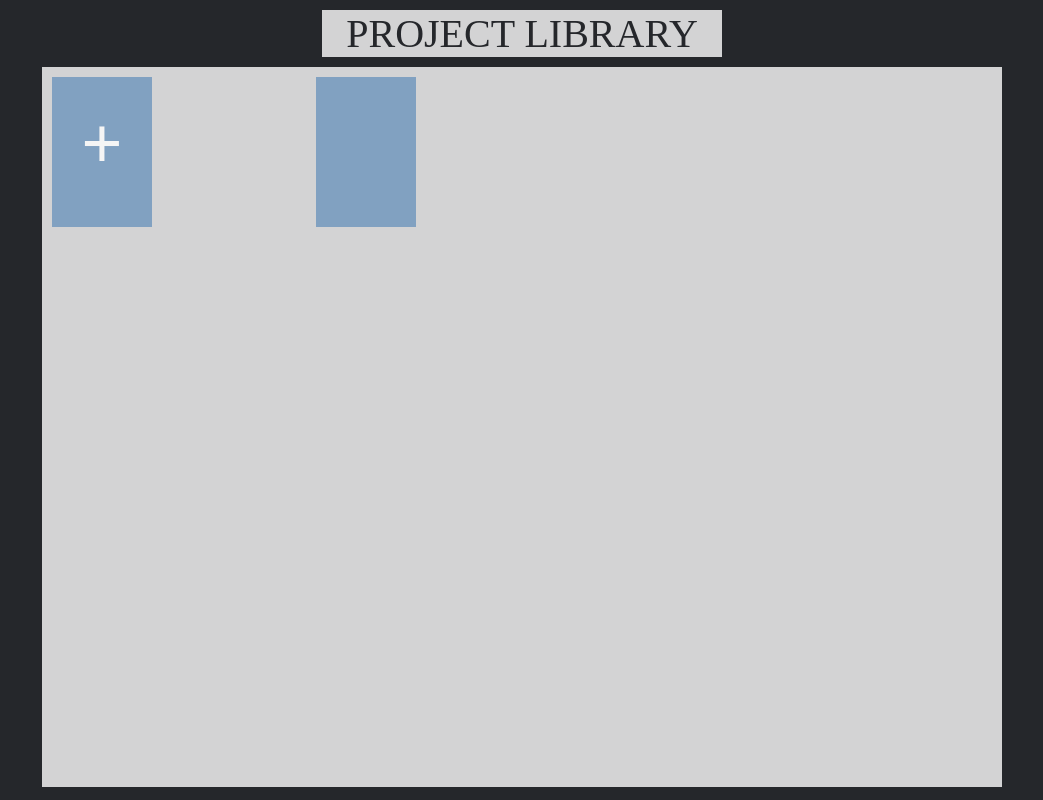
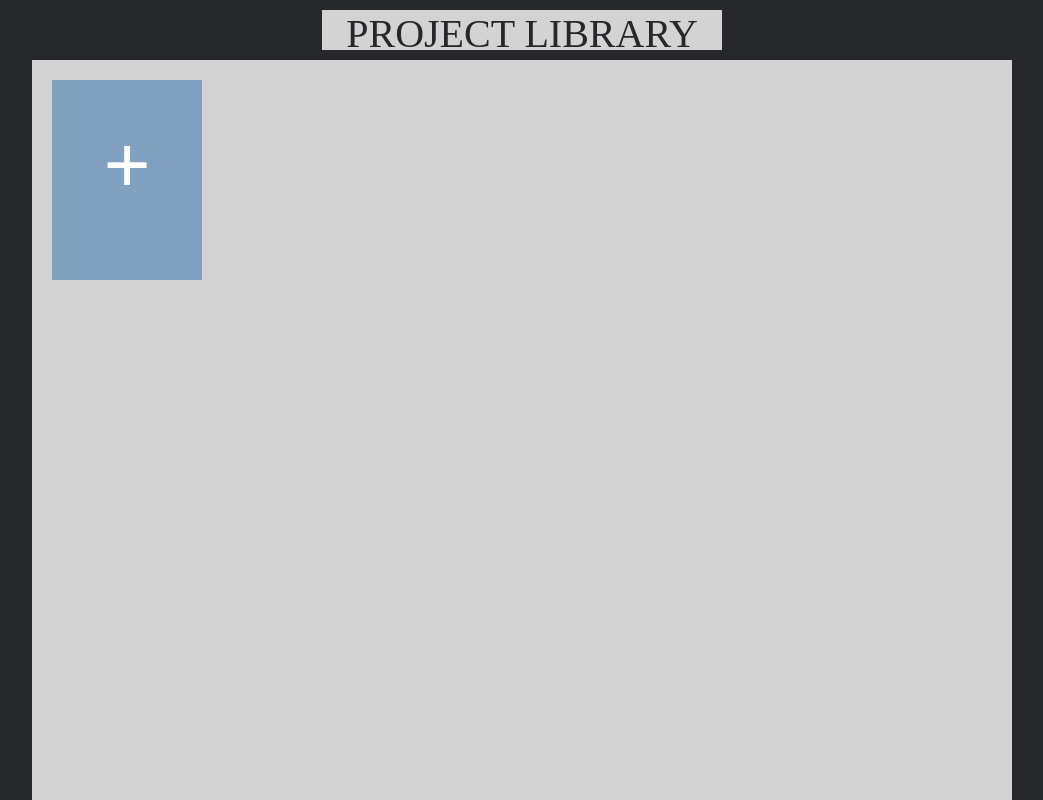
Before and after one commit to ludviglind/project-library, a plain HTML site: page index.html in a window 1280 px wide. Shown: the whole page, without its empty margins (118-1161 px from the left). Drawn offline with Linux system fonts and the light colour scheme.

Commit message:
Basic HTML/CSS

```diff
--- a/index.html
+++ b/index.html
@@ -8,10 +8,10 @@
 </head>
 <body>
 
-  <div id="header">PROJECT LIBRARY</div>
+  <div id="header"> PROJECT LIBRARY</div>
   <div id="bookshelf">
-    <div id="newBook" class="book"> <button id="addBook">+</button> </div>
-    <div id="Hitchhiker's Guide To The Galaxy" class="book"></div>
+    <div id="addBook" class="book"><button>+</button></div>
+
   </div>
 
   <script src="./library.js"></script>
--- a/library.js
+++ b/library.js
@@ -1,7 +1,7 @@
-// A single array to store all books
+// A single array to store all books.
 const library = []
 
-// Book constructor function
+// Book class with constructor function and addBook function.
 class Book {
   constructor(title, author, pages, read) {
     this.title = title
--- a/styles.css
+++ b/styles.css
@@ -8,10 +8,11 @@ body {
 
 #header {
   width: 400px;
+  height: 1em;
   margin: 10px auto;
   background-color: #D3D3D4;
   font-size: 40px;
-  font-weight: 400;
+  font-weight: 500;
   color: #25272B;
   text-align: center;
 
@@ -22,40 +23,45 @@ body {
   height: 90vh;
   margin: auto;
   background-color: #D3D3D4;
-  overflow-x: scroll;
+  padding: 10px;
+  overflow-y: scroll;
   display: grid;
   grid-template-columns: repeat(6, auto);
   grid-template-rows: repeat(60, auto);
-  justify-content: space-between;
 }
 
 .book {
-  width: 100px;
-  height: 150px;
+  width: 150px;
+  height: 200px;
   margin: 10px;
   background-color: #81a1c1;
   text-align: center;
 }
 
-#addBook {
-  font-size: 70px;
-  color: whitesmoke;
+#addBook button {
   background: none;
   border: none;
+  color: white;
+  font-size: 80px;
   margin-top: 25%;
-
 }
 
 @media screen and (min-width: 1920px) {
   #bookshelf {
-    grid-template-columns: repeat(12, auto);
+    grid-template-columns: repeat(8, auto);
     grid-template-rows: repeat(60, auto);
   }
 }
 
-@media screen and (max-width: 950px) {
+@media screen and (max-width: 960px) {
   #bookshelf {
     grid-template-columns: repeat(4, auto);
-    grid-template-rows: repeat(80, auto);
+    grid-template-rows: auto;
   }
 }
+
+@media screen and (max-width: 480px) {
+  #bookshelf {
+    grid-template-columns: repeat(2, auto);
+    grid-template-rows: auto;  }
+}
```
